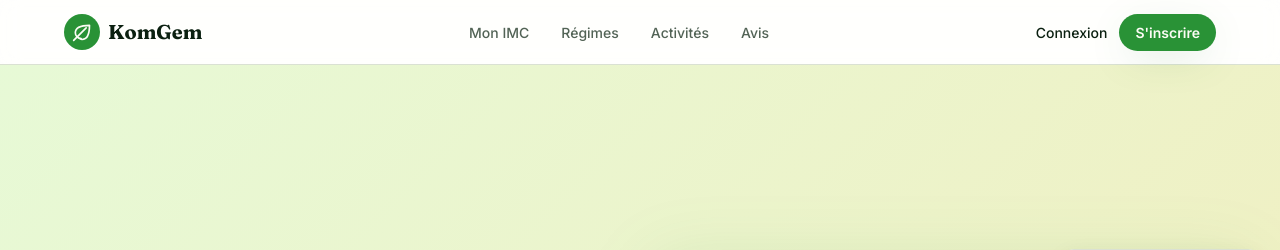
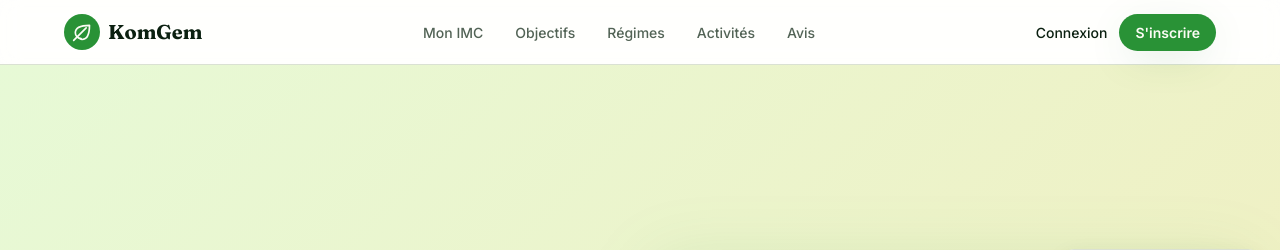
Before and after one commit to uchi-fiti/regime, a CodeIgniter 4 app: the page made by app/Views/index.php in a window 1280 px wide. Shown: the top 250 px of the page. Run offline with PHP 8.4 and a stand-in for CodeIgniter, Linux system fonts and the light colour scheme; the template is opened without the code that fills it, so the values that code supplies are empty; some libraries are stand-ins or nearby versions.

Commit message:
lien objectifs sur navbar

```diff
--- a/app/Views/index.php
+++ b/app/Views/index.php
@@ -38,6 +38,7 @@
     </a>
     <nav class="nav-links">
       <a href="#imc">Mon IMC</a>
+      <a href="#objectifs">Objectifs</a>
       <a href="#regimes">Régimes</a>
       <a href="#activite">Activités</a>
       <a href="#avis">Avis</a>
@@ -118,7 +119,7 @@
   </div>
 </section>
 
-<section class="bg-soft">
+<section id="objectifs" class="bg-soft">
   <div class="container-narrow">
     <div class="section-title">
       <span class="eyebrow">Étape 2</span>
```
